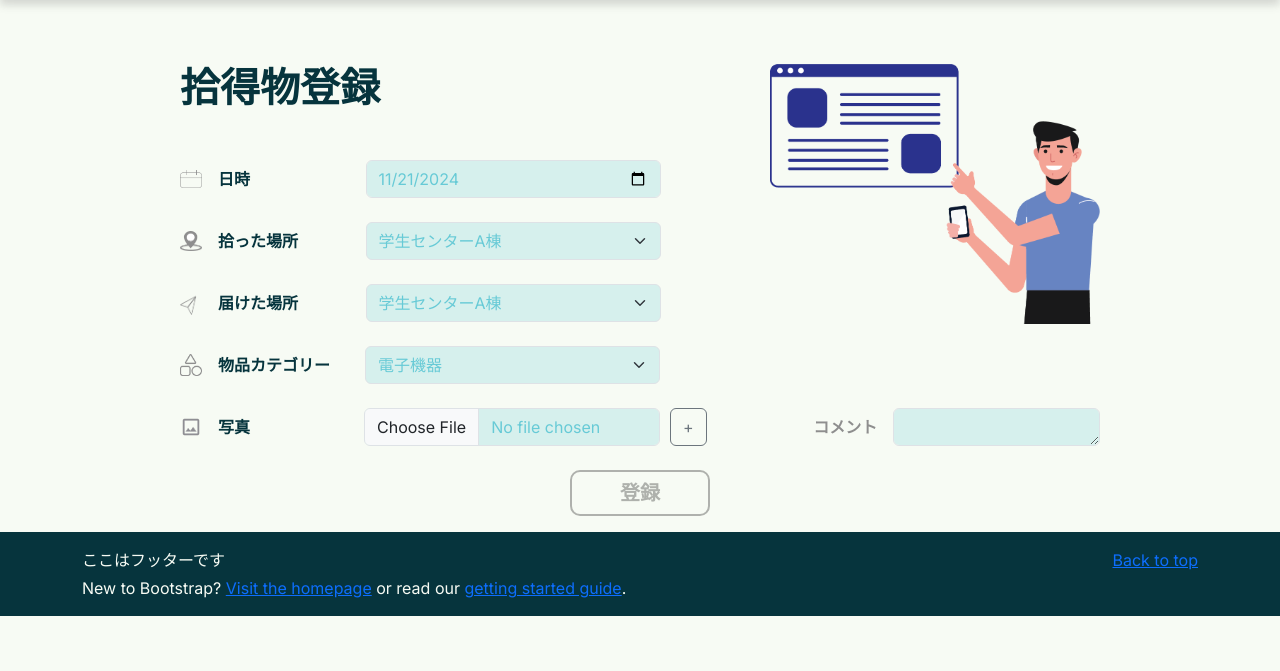
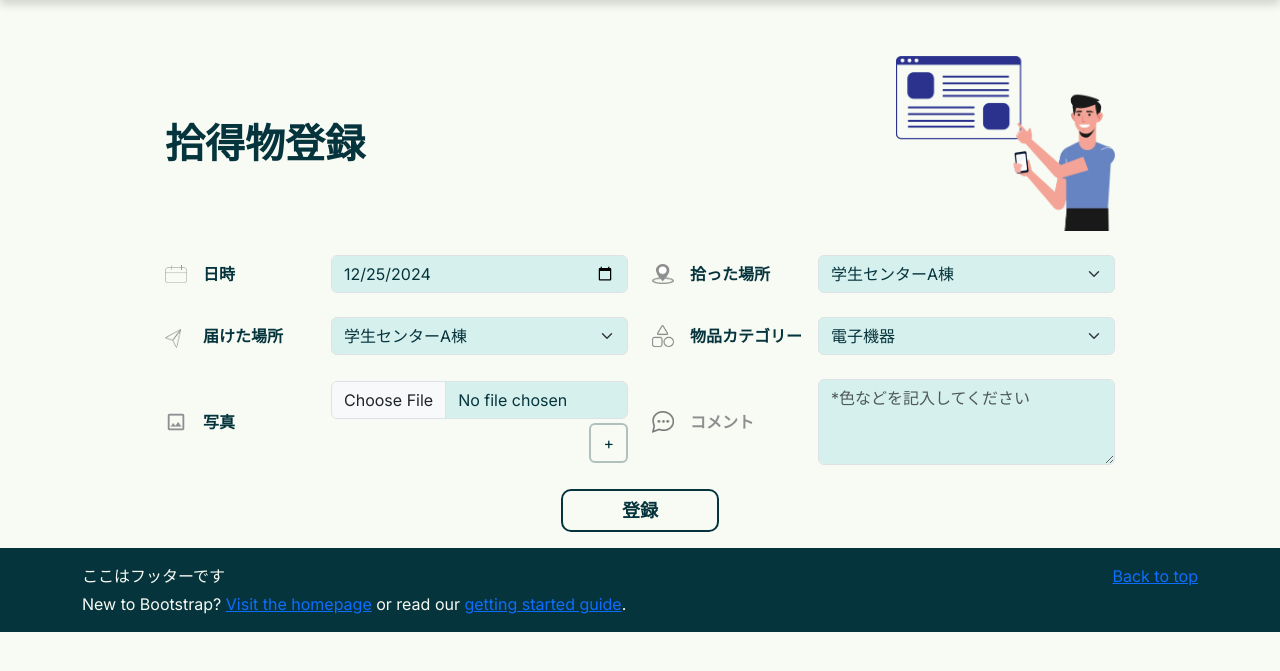
Before and after one commit to Krat1078/Revised_Yugou_2024_teamB, a Django app: page /founditem/tofounditemregister/ in a window 1280 px wide. Shown: the part 56-727 px from the top of the page. Run offline with Django 3.2, Linux system fonts and the light colour scheme; data comes from the database, SQL or seed files in the repository; parts of the project's set-up code (start-up, migrations or seed data) failed here and were passed over; some libraries are stand-ins or nearby versions.

Commit message:
モーダルの追加

```diff
--- a/LostItemproject/founditem/templates/items/found_item_register.html
+++ b/LostItemproject/founditem/templates/items/found_item_register.html
@@ -4,31 +4,34 @@
 {% block content %}
 
 <body>
-    <div class="container">
-        <div class="mx-auto" style="max-width: 920px; margin-top: 15vh;">
-            <img src="{% static 'imgs/illustrations/L-拾得物登録.png'%}" class="rounded float-end" alt="" width="330" height="260">
-            <h1 class="fw-bold mb-5">拾得物登録</h1>
+    <div class="container" style="desply: flex;">
+        <div class="mx-auto" flex="" style="max-width: 950px; margin-top: 14vh;">
+            <!-- タイトル -->
+            <div class="row justify-content-between">
+                <h1 class="col-lg-8 col-sm-5 d-flex align-items-center fw-bold mb-4">拾得物登録</h1>
+                <img src="{% static 'imgs/illustrations/L-拾得物登録.png'%}" class="col-lg-3 col-sm-7 mb-4" alt="">
                 <form method="post" action="{% url 'founditem:register_item' %}" enctype="multipart/form-data"
                     class="dropzone" id="itemsRegister">
+            </div>
 
                 {% csrf_token %}
 
+            <div class="row justify-content-between">
                 <!-- 日時 -->
-                <div class="d-flex align-items-center mb-4">
+                <div class="col-lg-6 col-sm-12 d-flex align-items-center mb-4">
                     <img src="{% static 'imgs/icons/CALENDAR I.png'%}" class="me-3" alt="" width="22" height="18">
-                    <label for="date" class="col-lg-3 col-sm-12 col-form-label fw-bold">日時</label>
-                    <div class="col-lg-6 col-sm-12">
-                        <input type="date" style="background-color: #53C3D233; color: #67CAD6;" name="data" id="date" class="form-control" value="2024-11-21">
+                    <label for="date" class="me-3 fw-bold">日時　　　　　</label>
+                    <div class="col">
+                        <input type="date" style="background-color: #53C3D233; color: #06343D;" name="data" id="date" class="form-control" value="2024-12-25">
                     </div>
                 </div>
 
-
                 <!--拾った場所 -->
-                <div class="d-flex align-items-center mb-4">
+                <div class="col-lg-6 col-sm-12 d-flex align-items-center mb-4">
                     <img src="{% static 'imgs/icons/Component 1.png'%}" class="me-3" alt="" width="22" height="20">
-                    <label for="location" class="col-lg-3 col-sm-12 col-form-label fw-bold">拾った場所</label>
-                    <div class="col-lg-6 col-sm-12">
-                        <select id="location" style="background-color: #53C3D233; color: #67CAD6;" name="location" class="form-select">
+                    <label for="location" class="me-3 fw-bold">拾った場所　　</label>
+                    <div class="col">
+                        <select id="location" style="background-color: #53C3D233; color: #06343D;" name="location" class="form-select">
 
                             {% for pickedOrDroppedLocationsTag in pickedOrDroppedLocationsTags %}
                                 <option value="{{ pickedOrDroppedLocationsTag.PorD_location_id }}">{{ pickedOrDroppedLocationsTag.picked_or_dropped_location_name }}</option>
@@ -36,13 +39,15 @@
                         </select>
                     </div>
                 </div>
+            </div>
 
+            <div class="row justify-content-between">
                 <!--届けた場所 -->
-                <div class="d-flex align-items-center mb-4">
+                <div class="col-lg-6 col-sm-12 d-flex align-items-center mb-4">
                     <img src="{% static 'imgs/icons/SENT.png'%}" class="me-3" alt="" width="22" height="24">
-                    <label for="location" class="col-lg-3 col-sm-12 col-form-label fw-bold">届けた場所</label>
-                    <div class="col-lg-6 col-sm-12">
-                        <select id="location" style="background-color: #53C3D233; color: #67CAD6;" name="location" class="form-select">
+                    <label for="location" class="me-3 fw-bold">届けた場所　　</label>
+                    <div class="col">
+                        <select id="location" style="background-color: #53C3D233; color: #06343D;" name="location" class="form-select">
 
                             {% for location in locations %}
                                 <option value="{{ location.storage_location_id }}">{{ location.storage_location_name }}</option>
@@ -51,72 +56,95 @@
                     </div>
                 </div>
 
-                <!-- 物品カテゴリーと色を水平に配置 -->
-                <div class="row justify-content-between mb-4">
                 <!-- 物品カテゴリー -->
-                    <div class="col-lg-7 col-sm-12 d-flex align-items-center">
+                <div class="col-lg-6 col-sm-12 d-flex align-items-center mb-4">
                     <img src="{% static 'imgs/icons/CATEGORY I.png'%}" class="me-3" alt="" width="22" height="22">
-                        <label for="category" class="col-form-label fw-bold" style="width: 120px; margin-right: 27px;">物品カテゴリー</label>
+                    <label for="category" class="me-3 fw-bold">物品カテゴリー</label>
                     <div class="col">
-                            <select id="category" style="background-color: #53C3D233; color: #67CAD6; width: 295px;" name="category" class="form-select">
+                        <select id="category" style="background-color: #53C3D233; color: #06343D;" name="category" class="form-select">
                             {% for category in categories %}
                                 <option value="{{ category.item_name_id }}">{{ category.item_name }}</option>
                             {% endfor %}
                         </select>
                     </div>
                 </div>
-
-                    <!-- 色 -
-                    <div class="col-lg-4 col-sm-12 d-flex align-items-center">
-                        <label for="color" class="col-form-label fw-bold me-4" style="color: #8E8E8E;">　　色 *</label>
-                        <div class="col">
-                            <input type="text" style="background-color: #53C3D233;" name="color" id="color" class="form-control">
-                        </div>
-                    </div> -->
             </div>
 
-                <!-- 写真とコメントを水平に配置 -->
-                <div class="row justify-content-between mb-4">
+            <div class="row justify-content-between">
                 <!-- 写真 -->
-                    <div class="col-lg-7 col-sm-12 d-flex align-items-center">
+                <div class="col-lg-6 col-sm-12 d-flex align-items-center mb-4">
                     <img src="{% static 'imgs/icons/photo.png'%}" class="me-3" alt="" width="22" height="22">
-                        <label for="images-inputs" class="col-form-label fw-bold" style="width: 115px; margin-right: 31px;">写真</label>
-                        {#                    <div class="col-8 d-flex gap-2">#}
-                        {#                        <div id="file-inputs" class="d-flex gap-2">#}
-                        {#                            <input type="file" id="images" name="images" class="form-control">#}
-                        {#                        </div>#}
-                        {#                        <!-- 新規ファイル入力ボタン -->#}
-                        {#                        <button type="button" class="btn btn-outline-primary mt-2" id="add-file-btn">+</button>#}
-                        {#                    </div>#}
-                        <div class="col d-flex gap-2">
-                            <div id="images-inputs" class="col d-flex gap-2">
-                                <input type="file" style="background-color: #53C3D233; color: #67CAD6; width: 296px;" class="form-control" id="images" name="images"
+                    <label for="images-inputs" class="me-3 fw-bold">写真　　　　　</label>
+                    <div class="col">
+                        <div id="images-inputs">
+                            <input type="file" style="background-color: #53C3D233; color: #06343D;" class="form-control" id="images" name="images"
                                 aria-describedby="inputGroupFileAddon04" aria-label="Upload">
                         </div>
-                            <button class="btn btn-outline-secondary" type="button" id="add-image-btn">+</button>
+                        <div class="d-flex justify-content-end">
+                            <button type="button" class="btn btn-outline-secondary custom-add mt-1" style= "color: #06343D; border-color: #06343D4B; border-width: 2px;" id="add-image-btn">+</button>
                         </div>
+                    </div>
+                    <style>
+                        .custom-add:hover {
+                            background-color: #53C3D250;
+                        }
+                    </style>
                 </div>
 
                 <!-- コメント -->
-                    <div class="col-lg-4 col-sm-12 d-flex align-items-center">
-                        <label for="comment" style="color: #8E8E8E;" class="col-form-label fw-bold ms-1 me-3">コメント</label>
+                <div class="col-lg-6 col-sm-12 d-flex align-items-center mb-4">
+                    <img src="{% static 'imgs/icons/Comment.png'%}" class="me-3" alt="" width="22" height="22">
+                    <label for="comment" style="color: #8E8E8E;" class="me-3 fw-bold">コメント　　　</label>
                     <div class="col">
-                            <textarea id="comment" style="background-color: #53C3D233" name='comment' class="form-control" rows="1"></textarea>
+                        <textarea id="comment" style="background-color: #53C3D233" name='comment' class="form-control" rows="3" placeholder="*色などを記入してください"></textarea>
+
                     </div>
                 </div>
             </div>
 
                 <!-- 登録ボタン -->
-                <div class="text-center">
-                    <button type="submit" class="btn btn-outline-success fw-bold " style="width: 140px; font-size: 20px; color: #0000004B; border-color: #0000004B; border-width: 2px; border-radius: 10px;">登録</button>
+                <div class="text-center" >
+                    <button type="button" id="my-popover" class="col-lg-2 col-sm-4 btn btn-outline-secondary custom-button fw-bold" style="font-size: 18px; color: #06343D; border-color: #06343D; border-width: 2px; border-radius: 10px;">登録</button>
                 </div>
+                <style>
+                    .custom-button:hover {
+                        background-color: #53C3D250;
+                    }
+                </style>
             </form>
         </div>
     </div>
+
+    <!-- モーダル -->
+    <div class="modal" id="myModal" tabindex="-1">
+        <div class="modal-dialog">
+            <div class="modal-content" style="background-color: #F7FBF4;">
+                <div class="modal-body">
+                    <div class="container-fluid">
+                        <div class="row justify-content-center mt-4 mb-4">
+                            <img src="{% static 'imgs/illustrations/拾得物登録―成功.png'%}" class="col-8" alt="">
+                        </div>
+                        <div class="row justify-content-center mb-3">
+                            <h5 class="col-12 text-center fw-bold">登録完了しました</h5>
+                            <h5 class="col-12 text-center fw-bold">ありがとうございました</h5>
+                        </div>
+                        <div class="row justify-content-center mb-4">
+                            <button type="button" id="modalCloseBtn" class="col-4 btn btn-outline-secondary custom-button fw-bold" style="font-size: 18px; color: #06343D; border-color: #06343D; border-width: 2px; border-radius: 10px;">閉じる</button>
+                        </div>
+                    </div>
+                </div>
+            </div>
+        </div>
+    </div>
+
+
     <script>
         document.addEventListener("DOMContentLoaded", function () {
             const addFileBtn = document.getElementById("add-image-btn"); // プラスボタン
             const fileInputsContainer = document.getElementById("images-inputs"); // ファイル入力コンテナの取得
+            const modal = document.getElementById("myModal"); // モーダル
+            const openModalBtn = document.getElementById("my-popover"); // 登録ボタン
+            const modalCloseBtn = document.getElementById("modalCloseBtn"); // 閉じるボタン
 
             // 許可されたファイルの種類とサイズを確認する
             function validateFile(file) {
@@ -142,6 +170,7 @@
                 newFileInput.type = "file";
                 newFileInput.name = "images"; // すべてのファイル入力ボックスに同じ名前が使われていることを確認する。
                 newFileInput.className = "form-control mt-2"; // タイプ
+                newFileInput.style = "background-color: #53C3D233; color: #06343D";
 
                 // ファイル選択時にフォーマットとサイズを検証
                 newFileInput.addEventListener("change", function (event) {
@@ -166,6 +195,23 @@
                     event.target.value = ""; // 無効な入力をクリアする
                 }
             });
+
+            // 登録ボタンがクリックされたときにモーダルを表示
+            openModalBtn.addEventListener("click", function (event) {
+                modal.style.display = "flex"; // モーダルを表示
+            });
+
+            // モーダル内の「閉じる」ボタンをクリックしたときにモーダルを非表示にする
+            modalCloseBtn.addEventListener("click", function () {
+                modal.style.display = "none"; // モーダルを非表示にする
+            });
+
+            // モーダルの外側をクリックしたときにもモーダルを閉じる
+            window.addEventListener("click", function (event) {
+                if (event.target === modal) {
+                    modal.style.display = "none"; // モーダルを非表示にする
+                }
+            });
         });
     </script>
 </body>
```
Also changed, not shown: LostItemproject/static/imgs/Illustrations/Home page-L.png (added), LostItemproject/static/imgs/icons/Comment.png (added), LostItemproject/top/media/item_images/PixPin_2024-11-20_13-07-21.png (added). Lines whose indentation alone changed are shown as unchanged.
